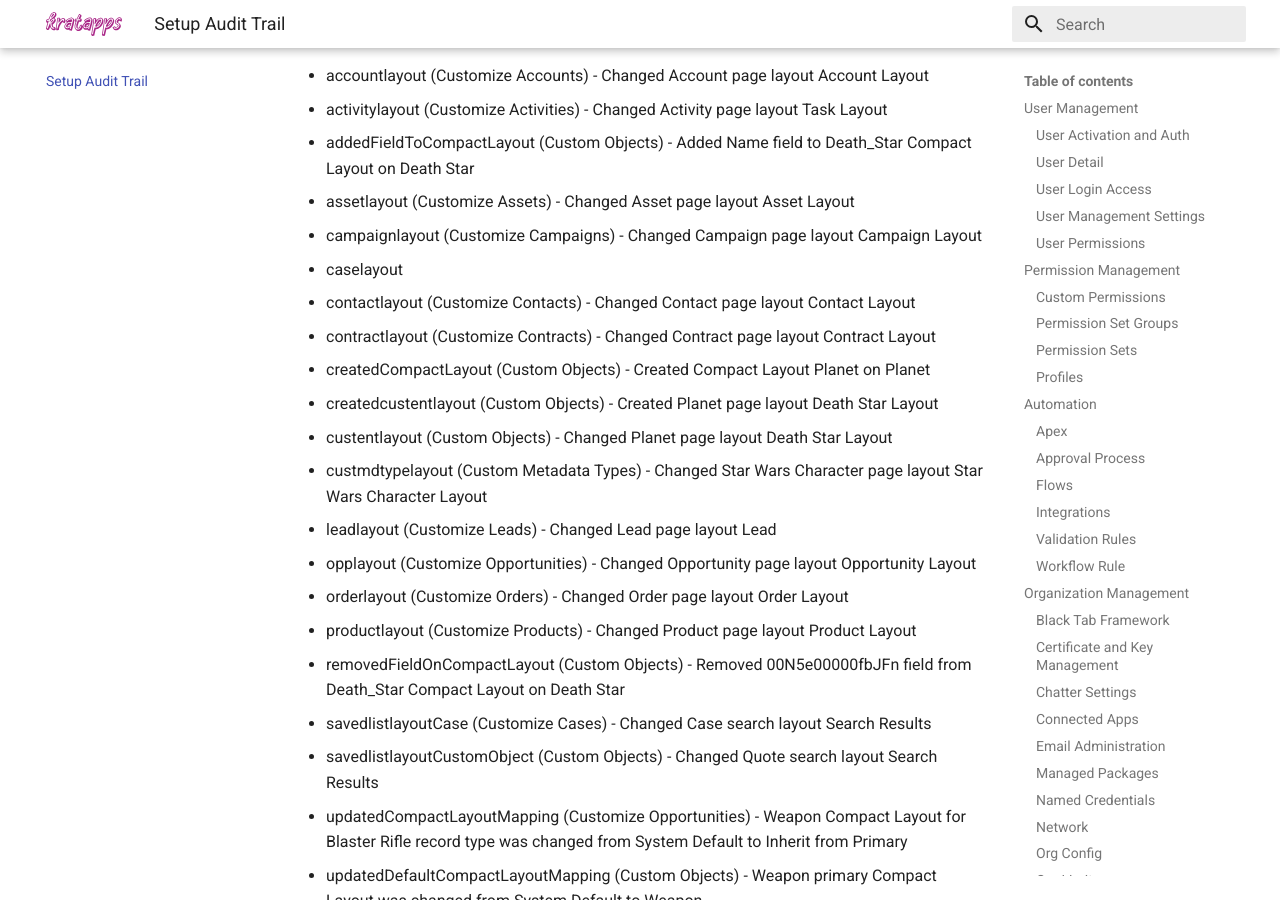
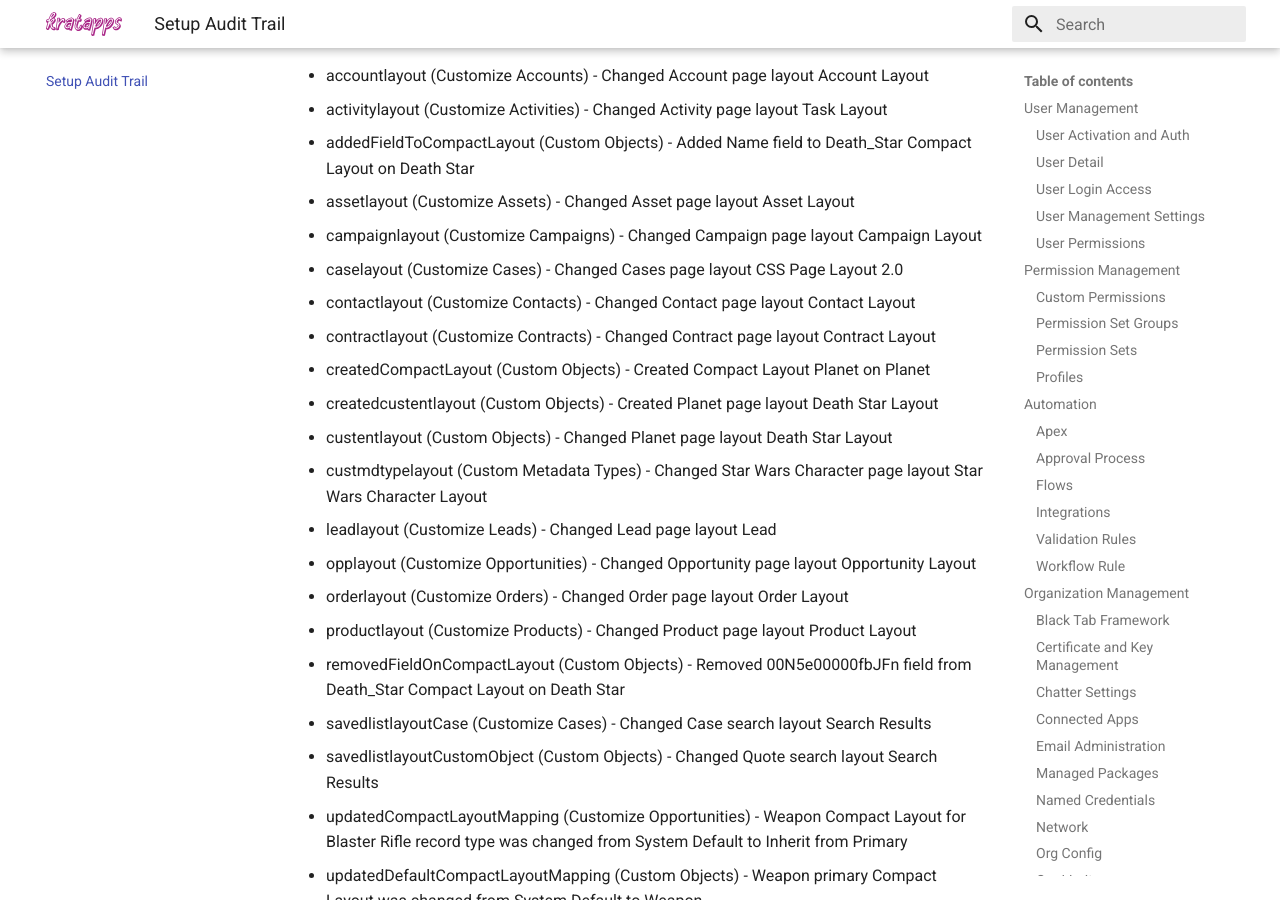
Before and after one commit to kratapps/kratapps-docs, an MkDocs documentation site: the page built from docs/setup-audit-trail/reference.md, in a window 1280 px wide and 900 px high, scrolled down 46309 px. Built offline with MkDocs 1.6.1 and Material for MkDocs 9.7.7, drawn with Linux system fonts in a browser that asks for light colours.

Commit message:
Update setup audit trail ref.

```diff
--- a/docs/setup-audit-trail/reference.md
+++ b/docs/setup-audit-trail/reference.md
@@ -1183,7 +1183,7 @@
 - addedFieldToCompactLayout (Custom Objects) - Added Name field to Death_Star Compact Layout on Death Star
 - assetlayout (Customize Assets) - Changed Asset page layout Asset Layout
 - campaignlayout (Customize Campaigns) - Changed Campaign page layout Campaign Layout
-- caselayout
+- caselayout (Customize Cases) - Changed Cases page layout CSS Page Layout 2.0
 - contactlayout (Customize Contacts) - Changed Contact page layout Contact Layout
 - contractlayout (Customize Contracts) - Changed Contract page layout Contract Layout
 - createdCompactLayout (Custom Objects) - Created Compact Layout Planet on Planet
```
